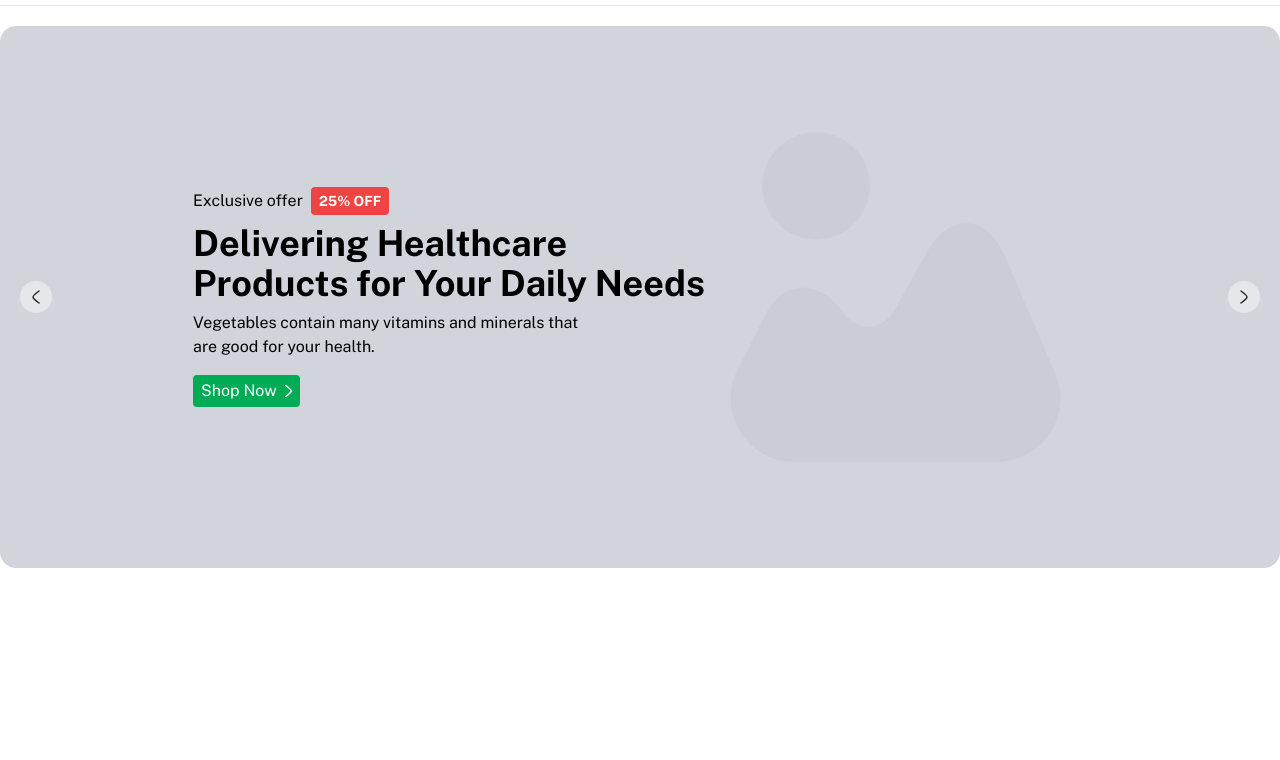
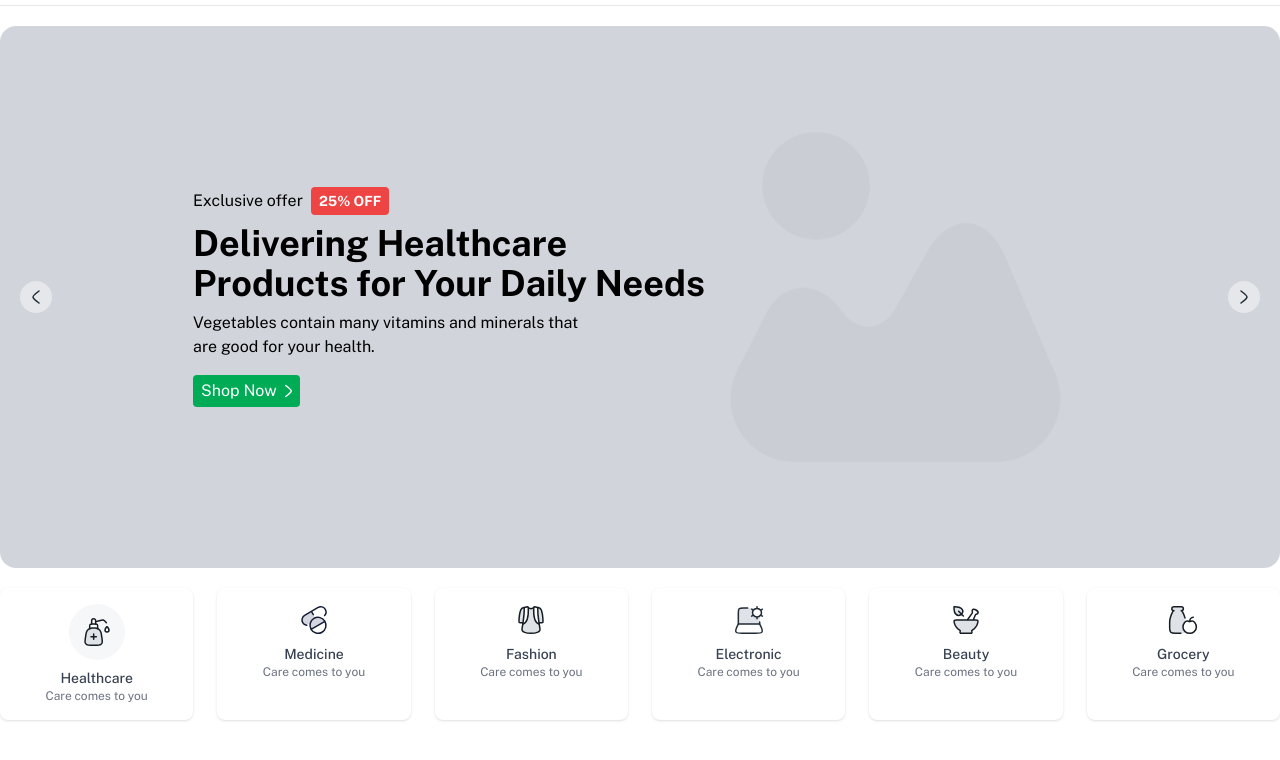
Before and after one commit to mdsajalali/inimal, a website: page index.html in a window 1280 px wide. Shown: the part 228-988 px from the top of the page. Before the commit the page ends 816 px from the top, so only its background shows below. Drawn offline with nearby package versions, Linux system fonts and the light colour scheme.

Commit message:
added: category

```diff
--- a/index.html
+++ b/index.html
@@ -411,6 +411,89 @@
     </section>
     <!-- hero section end here -->
 
+    <!-- category section start here -->
+    <div
+      class="wrapper grid xl:grid-cols-6 lg:grid-cols-4 md:grid-cols-3 sm:grid-cols-2 grid-cols-1 pb-10 gap-6"
+    >
+      <div
+        class="flex flex-col items-center bg-white rounded-lg shadow p-4 transform transition-transform duration-300 hover:scale-105"
+      >
+        <img
+          src="./images/category/healthcare.svg"
+          alt="Healthcare Icon"
+          class="mb-2"
+        />
+        <h3 class="text-center text-gray-700 text-sm font-medium">
+          Healthcare
+        </h3>
+        <p class="text-center text-gray-500 text-xs">Care comes to you</p>
+      </div>
+
+      <div
+        class="flex flex-col items-center bg-white rounded-lg shadow p-4 transform transition-transform duration-300 hover:scale-105"
+      >
+        <img
+          src="./images/category/medicine.svg"
+          alt="medicine Icon"
+          class="mb-2"
+        />
+        <h3 class="text-center text-gray-700 text-sm font-medium">Medicine</h3>
+        <p class="text-center text-gray-500 text-xs">Care comes to you</p>
+      </div>
+
+      <div
+        class="flex flex-col items-center bg-white rounded-lg shadow p-4 transform transition-transform duration-300 hover:scale-105"
+      >
+        <img
+          src="./images/category/clothes.svg"
+          alt="clothes Icon"
+          class="mb-2"
+        />
+        <h3 class="text-center text-gray-700 text-sm font-medium">Fashion</h3>
+        <p class="text-center text-gray-500 text-xs">Care comes to you</p>
+      </div>
+
+      <div
+        class="flex flex-col items-center bg-white rounded-lg shadow p-4 transform transition-transform duration-300 hover:scale-105"
+      >
+        <img
+          src="./images/category/electronic.svg"
+          alt="electronic Icon"
+          class="mb-2"
+        />
+        <h3 class="text-center text-gray-700 text-sm font-medium">
+          Electronic
+        </h3>
+        <p class="text-center text-gray-500 text-xs">Care comes to you</p>
+      </div>
+
+      <div
+        class="flex flex-col items-center bg-white rounded-lg shadow p-4 transform transition-transform duration-300 hover:scale-105"
+      >
+        <img
+          src="./images/category/beauty.svg"
+          alt="beauty Icon"
+          class="mb-2"
+        />
+        <h3 class="text-center text-gray-700 text-sm font-medium">Beauty</h3>
+        <p class="text-center text-gray-500 text-xs">Care comes to you</p>
+      </div>
+
+      <div
+        class="flex flex-col items-center bg-white rounded-lg shadow p-4 transform transition-transform duration-300 hover:scale-105"
+      >
+        <img
+          src="./images/category/grocery.svg"
+          alt="grocery Icon"
+          class="mb-2"
+        />
+        <h3 class="text-center text-gray-700 text-sm font-medium">Grocery</h3>
+        <p class="text-center text-gray-500 text-xs">Care comes to you</p>
+      </div>
+    </div>
+
+    <!-- category section end here -->
+
     <!-- JS FILE LINK -->
     <script src="./js/main.js"></script>
   </body>
```
Also changed, not shown: images/category/beauty.svg (added), images/category/clothes.svg (added), images/category/electronic.svg (added), images/category/grocery.svg (added), images/category/healthcare.svg (added), images/category/medicine.svg (added).
